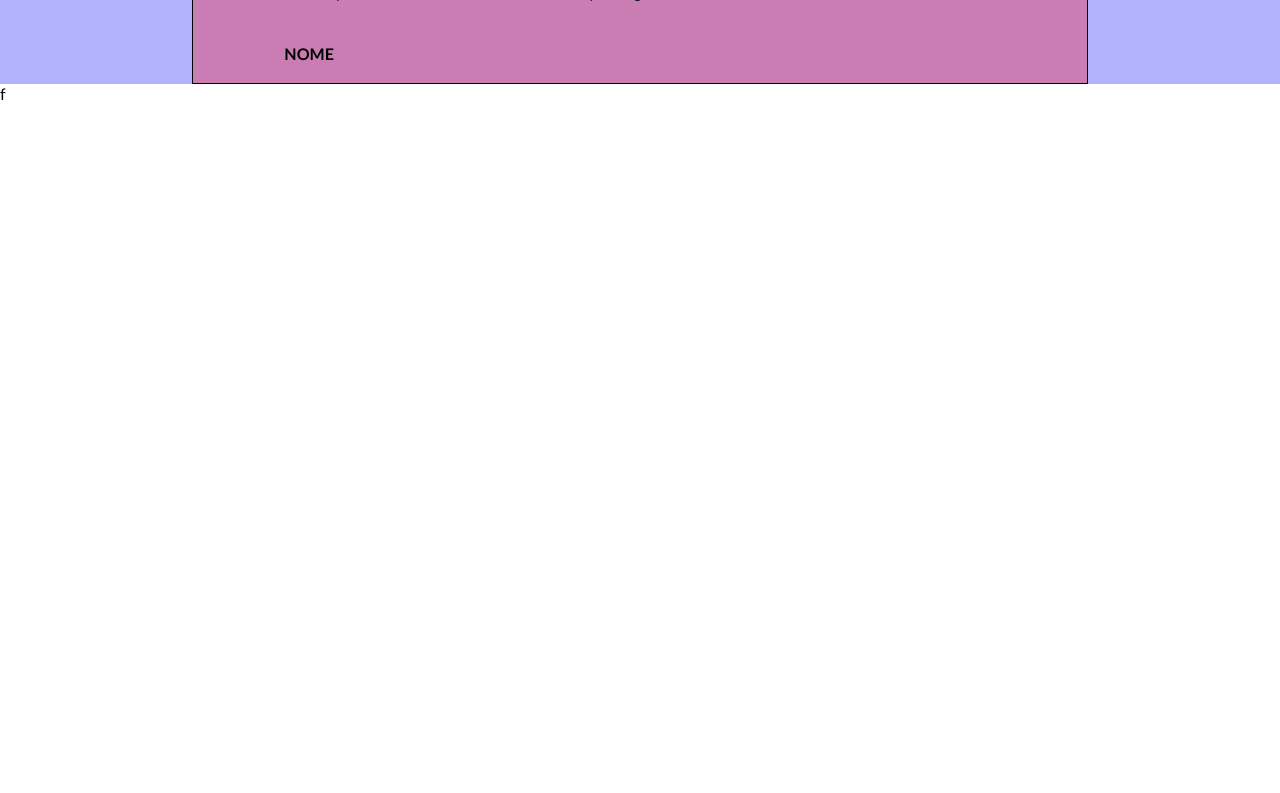
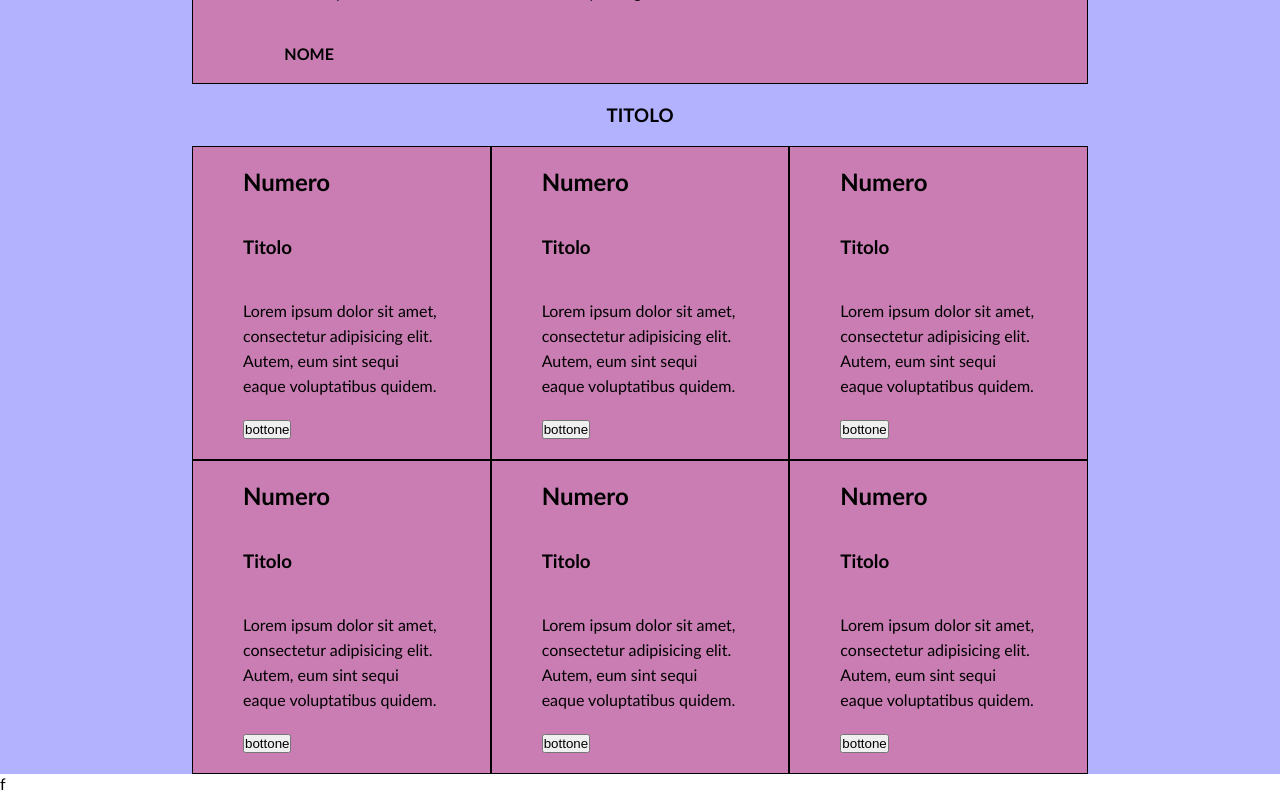
Before and after one commit to marcocnc/htmlcss-responsive-layout, a plain HTML site: page index.html in a window 1280 px wide. Shown: the part 1812-2605 px from the top of the page. Before the commit the page ends 1915 px from the top, so only its background shows below. Drawn offline with Linux system fonts and the light colour scheme.

Commit message:
[add] section 4

```diff
--- a/assets/css/style.css
+++ b/assets/css/style.css
@@ -120,9 +120,13 @@ main{
     #testimonials .card{
         display: flex;
     }
+
+    .benefits-cards .col{
+        width: calc(100% / 2);
+    }
 }
 
-@media screen and (min-width:1140px){
+@media screen and (min-width:1080px){
 
     .container{
         width: 70%;
@@ -140,5 +144,7 @@ main{
         display: flex;
     }
 
-
+    .benefits-cards .col{
+        width: calc(100% / 3);
+    }
 }
--- a/assets/css/utilities.css
+++ b/assets/css/utilities.css
@@ -23,6 +23,10 @@
 
 .space-bet{
     justify-content: space-between;
+}
+
+.f-wrap{
+    flex-wrap: wrap;
 }
 
 /* PADDING */
--- a/index.html
+++ b/index.html
@@ -169,6 +169,65 @@
                     </div>
                 </div>
             </section>
+
+            <!-- Section 4 -->
+            <section id="benefits">
+                <h3 class="py-20 text-al-c">TITOLO</h3>
+                <div class="row">
+                    <div class="benefits-cards d-flex f-wrap">
+                        <div class="col">
+                             <div class="card px-50 debug">
+                                <h2 class="py-20">Numero</h2>
+                                <h3 class="py-20">Titolo</h3>
+                                <p class="py-20">Lorem ipsum dolor sit amet, consectetur adipisicing elit. Autem, eum sint sequi eaque voluptatibus quidem.</p>
+                                <button class="mb-20">bottone</button>
+                            </div>
+                        </div>
+                        <div class="col">
+                            <div class="card px-50 debug">
+                                <h2 class="py-20">Numero</h2>
+                                <h3 class="py-20">Titolo</h3>
+                                <p class="py-20">Lorem ipsum dolor sit amet, consectetur adipisicing elit. Autem, eum sint sequi eaque voluptatibus quidem.</p>
+                                <button class="mb-20">bottone</button>
+                            </div>
+                        </div>
+                        <div class="col">
+                            <div class="card px-50 debug">
+                                <h2 class="py-20">Numero</h2>
+                                <h3 class="py-20">Titolo</h3>
+                                <p class="py-20">Lorem ipsum dolor sit amet, consectetur adipisicing elit. Autem, eum sint sequi eaque voluptatibus quidem.</p>
+                                <button class="mb-20">bottone</button>
+                            </div>
+                        </div>
+                        <div class="col">
+                            <div class="card px-50 debug">
+                                <h2 class="py-20">Numero</h2>
+                                <h3 class="py-20">Titolo</h3>
+                                <p class="py-20">Lorem ipsum dolor sit amet, consectetur adipisicing elit. Autem, eum sint sequi eaque voluptatibus quidem.</p>
+                                <button class="mb-20">bottone</button>
+                            </div>
+                        </div>
+                        <div class="col">
+                            <div class="card px-50 debug">
+                                <h2 class="py-20">Numero</h2>
+                                <h3 class="py-20">Titolo</h3>
+                                <p class="py-20">Lorem ipsum dolor sit amet, consectetur adipisicing elit. Autem, eum sint sequi eaque voluptatibus quidem.</p>
+                                <button class="mb-20">bottone</button>
+                            </div>
+                        </div>
+                        <div class="col">
+                            <div class="card px-50 debug">
+                                <h2 class="py-20">Numero</h2>
+                                <h3 class="py-20">Titolo</h3>
+                                <p class="py-20">Lorem ipsum dolor sit amet, consectetur adipisicing elit. Autem, eum sint sequi eaque voluptatibus quidem.</p>
+                                <button class="mb-20">bottone</button>
+                            </div>
+                        </div>
+                    </div>
+                </div>
+            </section>
+
+
         </div>
 
     </main>
```
